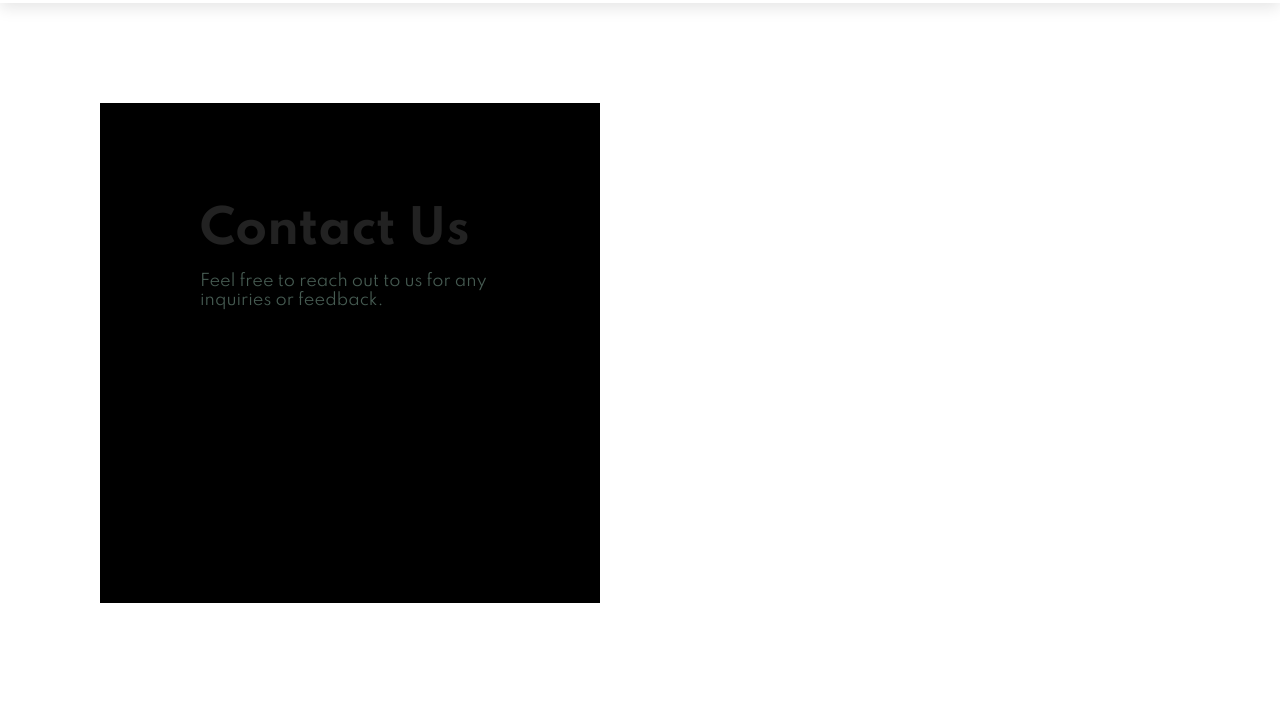
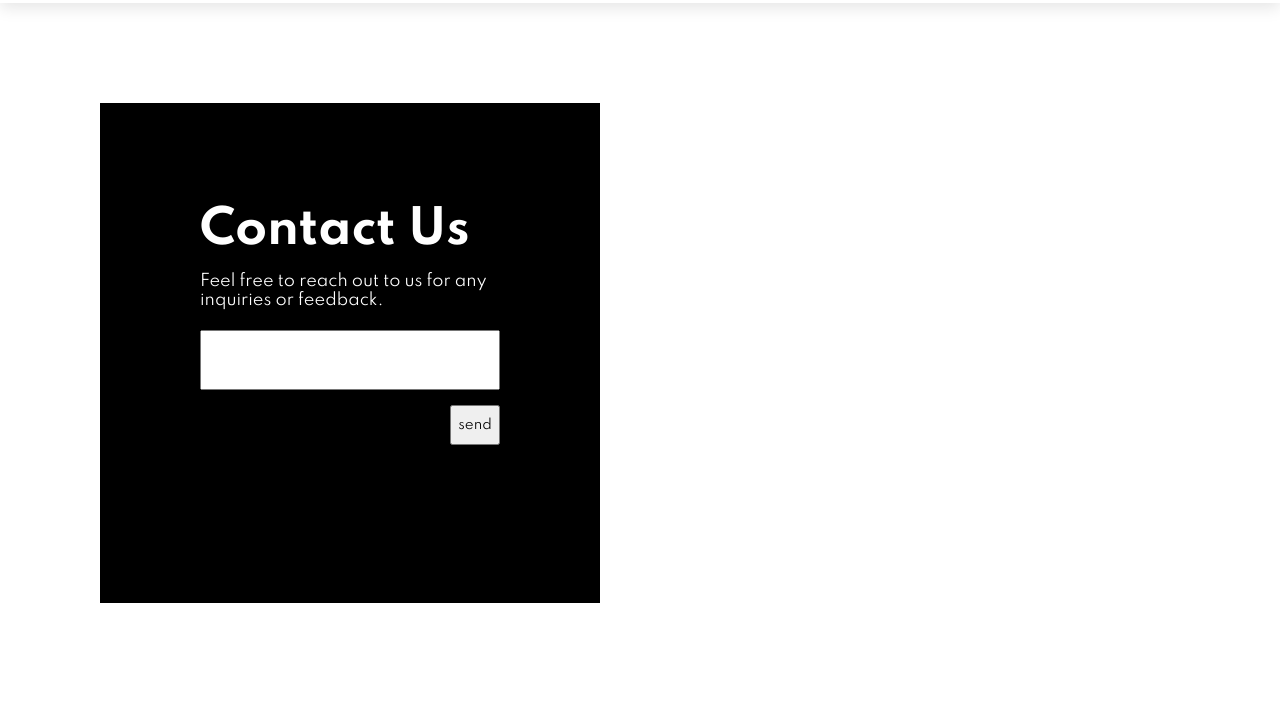
Before and after one commit to Anwarije/Anwarije, a plain HTML site: page contact.html in a window 1280 px wide. Shown: the part 92-800 px from the top of the page. Drawn offline with Linux system fonts and the light colour scheme.

Commit message:
Update contact.html

```diff
--- a/contact.html
+++ b/contact.html
@@ -41,7 +41,38 @@
         <div class="box">
           <h2>Contact Us</h2>
           <p>Feel free to reach out to us for any inquiries or feedback.</p>
+          <div class="form2">
+            <input type="text" placeholders="Your Email Adress">
+            <button class="normal">send</button>
         </div>
+        </div>
+
+
+<style>
+    .box h2 {
+      color: #ffff;
+    }
+    .box p{
+      color: #ffff;
+    }
+
+  </style>
+
+<style>
+    .form2 input {
+      width: 300px;
+      height: 60px;
+    }
+
+    .form2 button {
+      width: 50px;
+      height: 40px;
+      margin-top: 15px;
+      margin-left: 250px;
+    }
+  </style>
+
+
 
         <footer class="section-p1">
             <div class="col">
```
